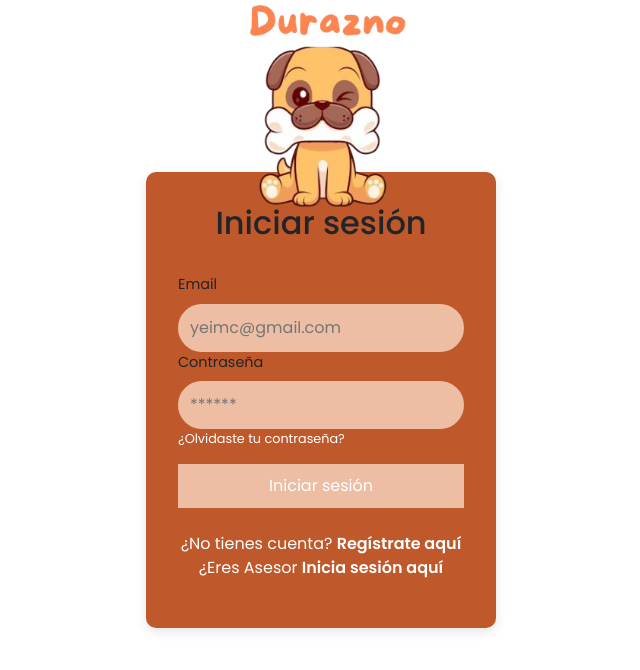
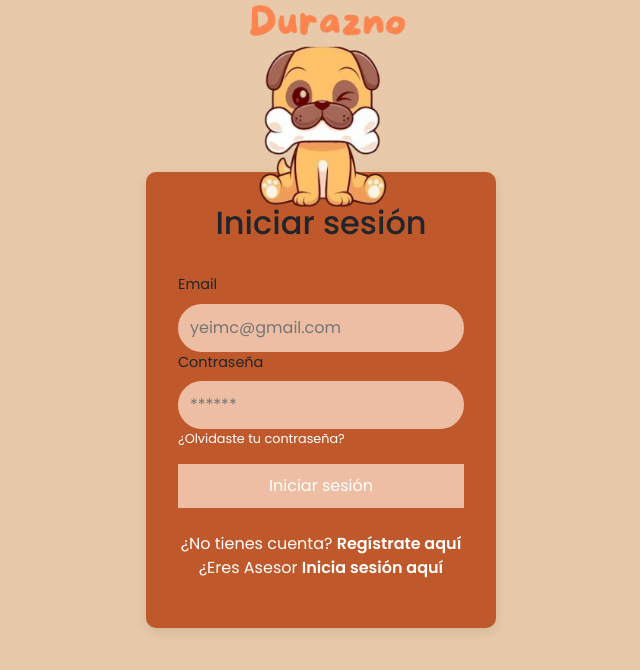
Before and after one commit to JGavk/Durazno-Project, a React (Vite) app: page /Durazno-Project/login in a window 1280 px wide. Shown: the top 670 px of the page, without its empty margins (319-959 px from the left). Built offline with nearby package versions, Linux system fonts and the light colour scheme.

Commit message:
arreglo del problema con bootstrap

```diff
--- a/src/Views/Login/LoginView.css
+++ b/src/Views/Login/LoginView.css
@@ -10,7 +10,7 @@
 
 body {
   font-family: 'Poppins', sans-serif;
-  background-color: #e8caaa;
+  background-color: #e8caaa !important;
   height: 100vh;
   display: flex;
   justify-content: center;
```
